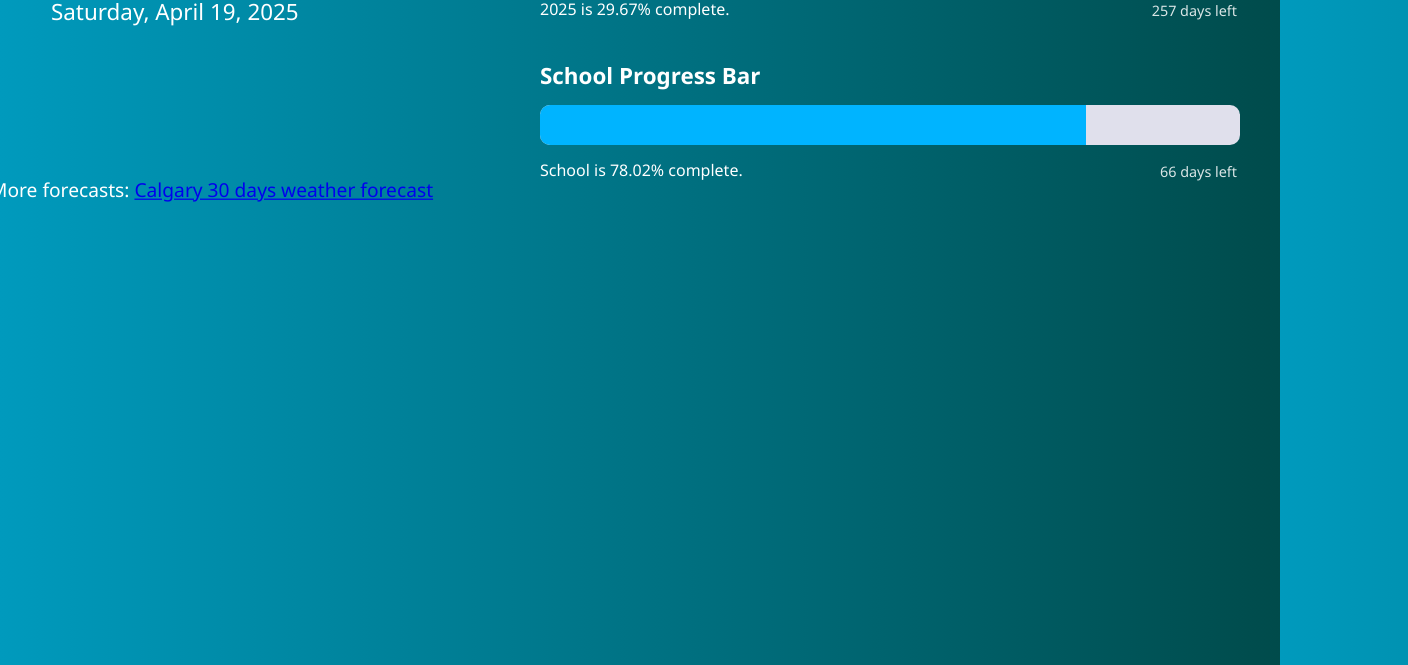
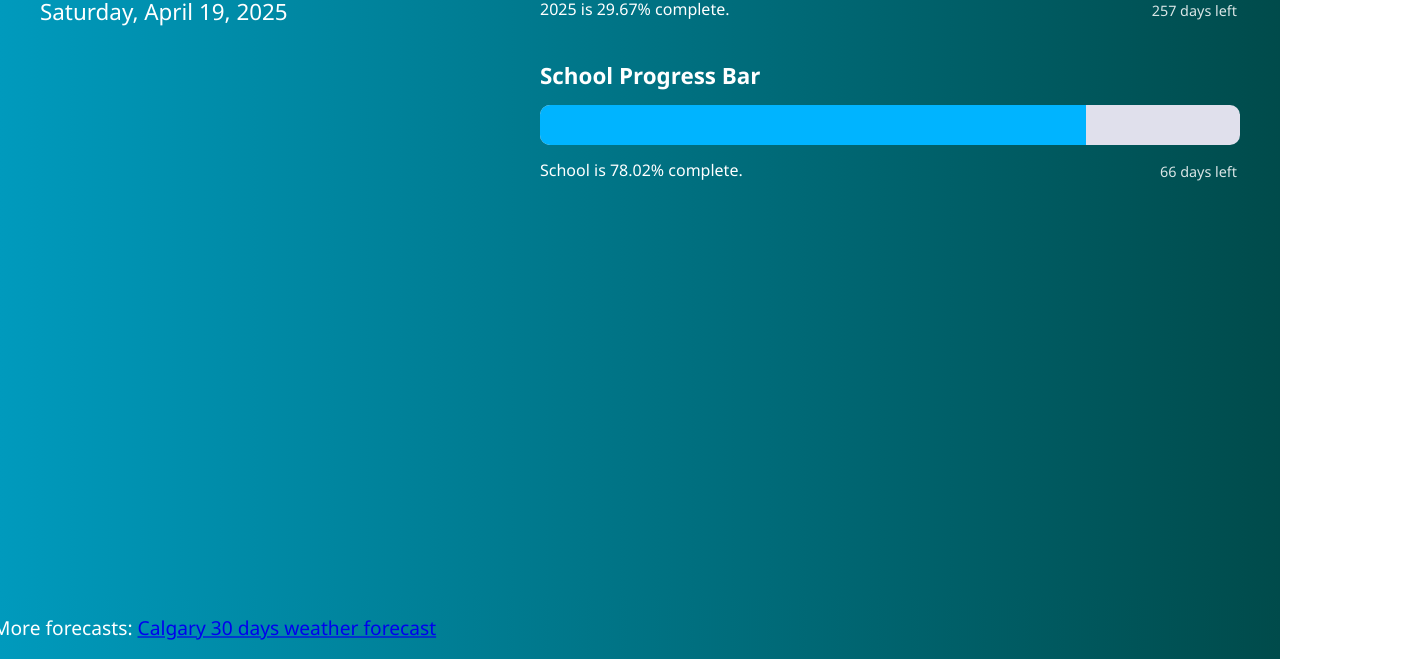
Before and after one commit to AayanAhmed040/Dakboard-Type-Thing, a plain HTML site: page index.html in a window 1280 px wide. Shown: the part 141-806 px from the top of the page, 1408 px wide, since content can reach past the window. Drawn offline with Linux system fonts and the light colour scheme; a script that the page names is missing.

Commit message:
Update index.html

```diff
--- a/index.html
+++ b/index.html
@@ -8,16 +8,14 @@
       box-sizing: border-box;
     }
 
-    body {
+    html, body {
       margin: 0;
       padding: 0;
       font-family: 'Segoe UI', sans-serif;
-      height: 100vh;
+      height: 100%;
       background: linear-gradient(to left, #004b4b, #009abd);
       color: white;
-      display: flex;
-      flex-direction: column;
-      justify-content: space-between;
+      overflow-x: hidden; /* Prevent sideways scroll */
     }
 
     .main-content {
@@ -37,20 +35,11 @@
     .time {
       font-size: 4em;
       margin-bottom: 10px;
-      margin-left: 5px;
     }
 
     .date {
       font-size: 1.4em;
       margin-bottom: 20px;
-      margin-left: 11px;
-    }
-
-    .weather {
-      transform: scale(1.2);
-      transform-origin: top left;
-      margin-left: -50px;
-      margin-top: 150px;
     }
 
     .right-panel {
@@ -105,13 +94,32 @@
       opacity: 0.85;
     }
 
-    .crypto-widget {
+    .bottom-bar {
+      position: fixed;
+      bottom: 0;
+      left: 0;
       width: 100%;
       display: flex;
-      justify-content: center;
+      justify-content: space-between;
+      align-items: flex-end;
+      padding: 20px 30px;
+      box-sizing: border-box;
+      background: linear-gradient(to left, #004b4b, #009abd); /* Match background */
+      z-index: 1000;
+    }
+
+    .crypto-widget {
+      transform: scale(1.21);
+    }
+
+    .weather{
+      transform: scale(1.2);
+    }
+
+    .crypto-widget {
+      display: flex;
+      justify-content: flex-end;
       align-items: center;
-      padding: 20px 0 40px;
-      transform: scale(1.2);
     }
 
     @media (max-width: 800px) {
@@ -130,13 +138,10 @@
         align-items: center;
       }
 
-      .crypto-widget {
-        padding-bottom: 40px;
-        transform: scale(1.1);
-      }
-
-      .weather {
-        transform: scale(1.1);
+      .bottom-bar {
+        flex-direction: column;
+        align-items: center;
+        gap: 20px;
       }
     }
   </style>
@@ -147,21 +152,6 @@
     <div class="left-content">
       <div class="time" id="time">--:--:--</div>
       <div class="date" id="date">Loading date...</div>
-      <div class="weather">
-        <div id="ww_4d6fc787790c8" v='1.3' loc='id' a='{
-          "t":"horizontal","lang":"en","sl_lpl":1,"ids":["wl3002"],
-          "font":"Arial","sl_ics":"one_a","sl_sot":"celsius",
-          "cl_bkg":"#FFFFFF00","cl_font":"#ffffff",
-          "cl_cloud":"#d4d4d4","cl_persp":"#2196F3",
-          "cl_sun":"#FFC107","cl_moon":"#FFC107","cl_thund":"#FF5722",
-          "el_nme":3
-        }'>More forecasts:
-          <a href="https://oneweather.org/calgary/30_days/" id="ww_4d6fc787790c8_u" target="_blank">
-            Calgary 30 days weather forecast
-          </a>
-        </div>
-        <script async src="https://app3.weatherwidget.org/js/?id=ww_4d6fc787790c8"></script>
-      </div>
     </div>
 
     <div class="right-panel">
@@ -185,16 +175,42 @@
     </div>
   </div>
 
-  <!-- Crypto Widget at the Bottom Center -->
-  <div class="crypto-widget">
-    <script src="https://widgets.coingecko.com/gecko-coin-price-static-headline-widget.js"></script>
-    <gecko-coin-price-static-headline-widget
+  <!-- Bottom Bar: Weather left, Crypto right -->
+  <div class="bottom-bar">
+    <div class="weather">
+      <div id="ww_4d6fc787790c8" v='1.3' loc='id' a='{
+        "t":"horizontal","lang":"en","sl_lpl":1,"ids":["wl3002"],
+        "font":"Arial","sl_ics":"one_a","sl_sot":"celsius",
+        "cl_bkg":"#FFFFFF00","cl_font":"#ffffff",
+        "cl_cloud":"#d4d4d4","cl_persp":"#2196F3",
+        "cl_sun":"#FFC107","cl_moon":"#FFC107","cl_thund":"#FF5722",
+        "el_nme":3
+      }'>More forecasts:
+        <a href="https://oneweather.org/calgary/30_days/" id="ww_4d6fc787790c8_u" target="_blank">
+          Calgary 30 days weather forecast
+        </a>
+      </div>
+      <script async src="https://app3.weatherwidget.org/js/?id=ww_4d6fc787790c8"></script>
+    </div>
+
+    <div class="crypto-widget">
+      <script src="https://widgets.coingecko.com/gecko-coin-price-static-headline-widget.js"></script>
+      <gecko-coin-price-static-headline-widget
       locale="en"
       transparent-background="true"
-      outlined="true"
       coin-ids="bitcoin,ethereum,solana"
       initial-currency="usd">
     </gecko-coin-price-static-headline-widget>
+
+      <!-- <script src="https://widgets.coingecko.com/gecko-coin-price-static-headline-widget.js"></script>
+      <gecko-coin-price-static-headline-widget
+        locale="en"
+        transparent-background="true"
+        outlined="true"
+        coin-ids="bitcoin,ethereum,solana"
+        initial-currency="usd">
+      </gecko-coin-price-static-headline-widget> -->
+    </div>
   </div>
 
   <script>
@@ -204,7 +220,7 @@
         hour: '2-digit',
         minute: '2-digit',
         second: '2-digit',
-        hour12: true // Force 12-hour format
+        hour12: true
       });
       const date = now.toLocaleDateString(undefined, {
         weekday: 'long',
```
